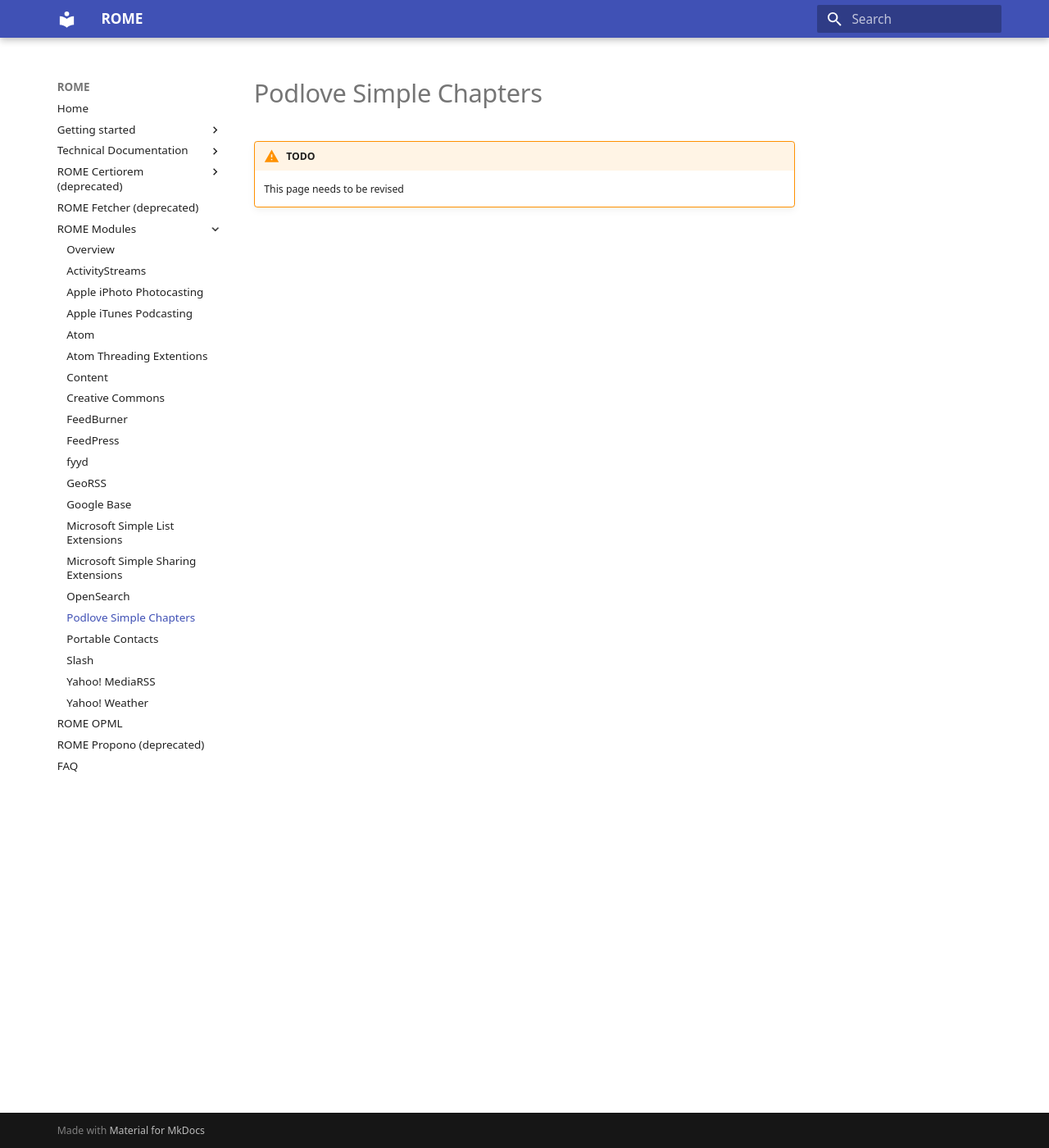
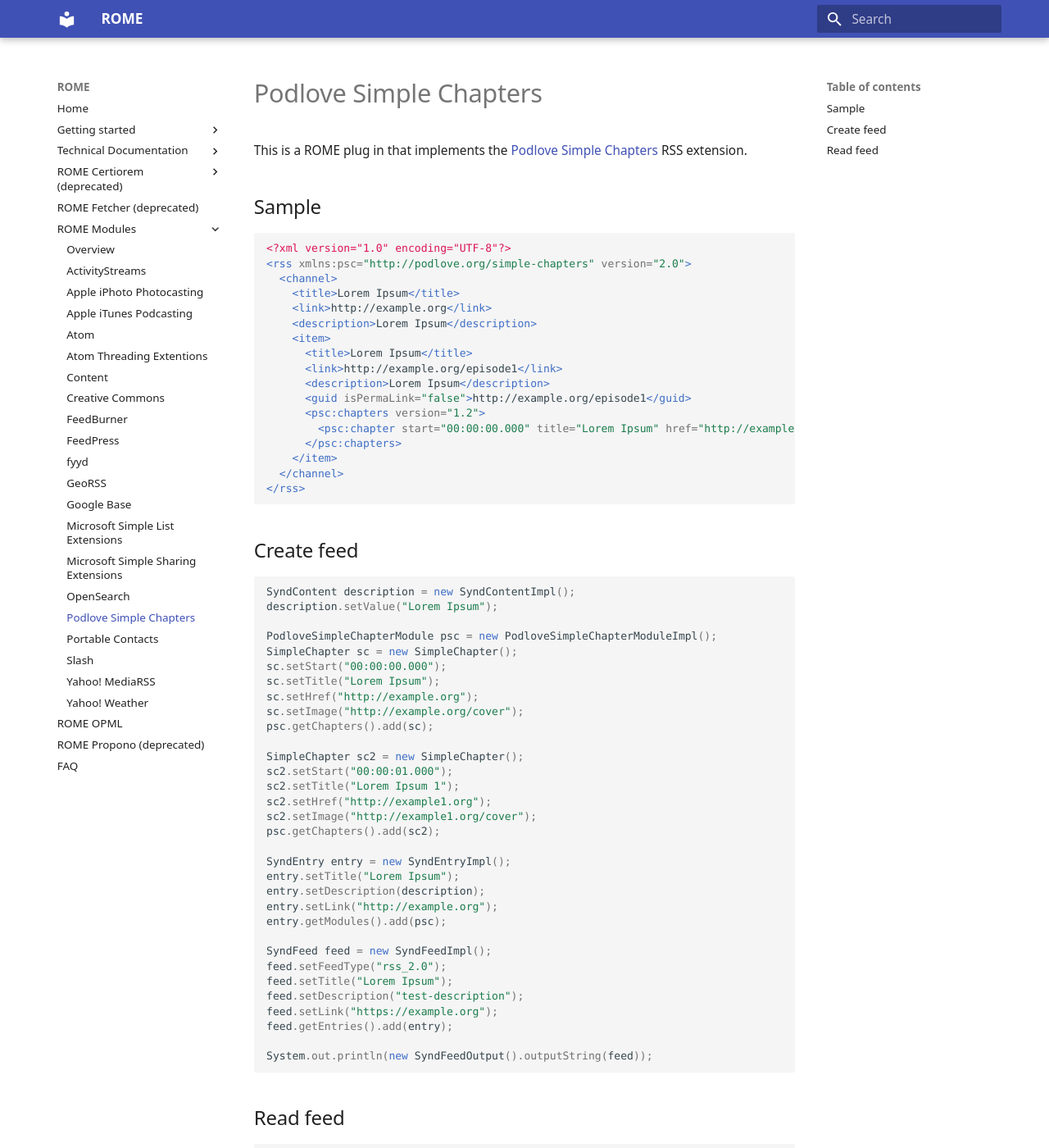
Before and after one commit to rometools/rome-docs, an MkDocs documentation site: the page built from docs/rome-modules/podlove-simple-chapters.md, in a window 1280 px wide and 1400 px high. Shown: the whole window at 82% size. Built offline with MkDocs 1.6.1 and Material for MkDocs 9.7.7, drawn with Linux system fonts in a browser that asks for light colours; some of the changed text lies outside the part shown.

Commit message:
new changes in rome-modules
Signed-off-by: Antonio Santos Izaguirre <antoniosanct@gmail.com>

````diff
--- a/docs/rome-modules/podlove-simple-chapters.md
+++ b/docs/rome-modules/podlove-simple-chapters.md
@@ -1,4 +1,79 @@
 # Podlove Simple Chapters
 
-!!! warning "TODO"
-    This page needs to be revised
+This is a ROME plug in that implements the [Podlove Simple Chapters](https://podlove.org/simple-chapters/) RSS extension.
+
+## Sample
+
+```xml
+<?xml version="1.0" encoding="UTF-8"?>
+<rss xmlns:psc="http://podlove.org/simple-chapters" version="2.0">
+  <channel>
+    <title>Lorem Ipsum</title>
+    <link>http://example.org</link>
+    <description>Lorem Ipsum</description>
+    <item>
+      <title>Lorem Ipsum</title>
+      <link>http://example.org/episode1</link>
+      <description>Lorem Ipsum</description>
+      <guid isPermaLink="false">http://example.org/episode1</guid>
+      <psc:chapters version="1.2">
+        <psc:chapter start="00:00:00.000" title="Lorem Ipsum" href="http://example.org" image="http://example.org/cover" />
+      </psc:chapters>
+    </item>
+  </channel>
+</rss>
+```
+
+## Create feed
+
+```java
+SyndContent description = new SyndContentImpl();
+description.setValue("Lorem Ipsum");
+
+PodloveSimpleChapterModule psc = new PodloveSimpleChapterModuleImpl();
+SimpleChapter sc = new SimpleChapter();
+sc.setStart("00:00:00.000");
+sc.setTitle("Lorem Ipsum");
+sc.setHref("http://example.org");
+sc.setImage("http://example.org/cover");
+psc.getChapters().add(sc);
+
+SimpleChapter sc2 = new SimpleChapter();
+sc2.setStart("00:00:01.000");
+sc2.setTitle("Lorem Ipsum 1");
+sc2.setHref("http://example1.org");
+sc2.setImage("http://example1.org/cover");
+psc.getChapters().add(sc2);
+
+SyndEntry entry = new SyndEntryImpl();
+entry.setTitle("Lorem Ipsum");
+entry.setDescription(description);
+entry.setLink("http://example.org");
+entry.getModules().add(psc);
+
+SyndFeed feed = new SyndFeedImpl();
+feed.setFeedType("rss_2.0");
+feed.setTitle("Lorem Ipsum");
+feed.setDescription("test-description");
+feed.setLink("https://example.org");
+feed.getEntries().add(entry);
+
+System.out.println(new SyndFeedOutput().outputString(feed));
+```
+
+## Read feed
+
+```java
+SyndFeedInput input = new SyndFeedInput();
+SyndFeed syndfeed = input.build(new XmlReader(feed.toURL()));
+
+for (SyndEntry syndEntry : syndfeed.getEntries()) {
+    Module module = syndEntry.getModule(PodloveSimpleChapterModule.URI);
+    PodloveSimpleChapterModule chapterModule = ((PodloveSimpleChapterModule) module);
+
+    List<SimpleChapter> chapters = chapterModule.getChapters();
+    for (SimpleChapter c : chapters) {
+        System.out.println( c.toString );
+    }
+}
+```
````
Also changed, not shown: docs/rome-modules/fyyd.md (+54 -2 lines), docs/rome-modules/index.md (+7 -8 lines).
